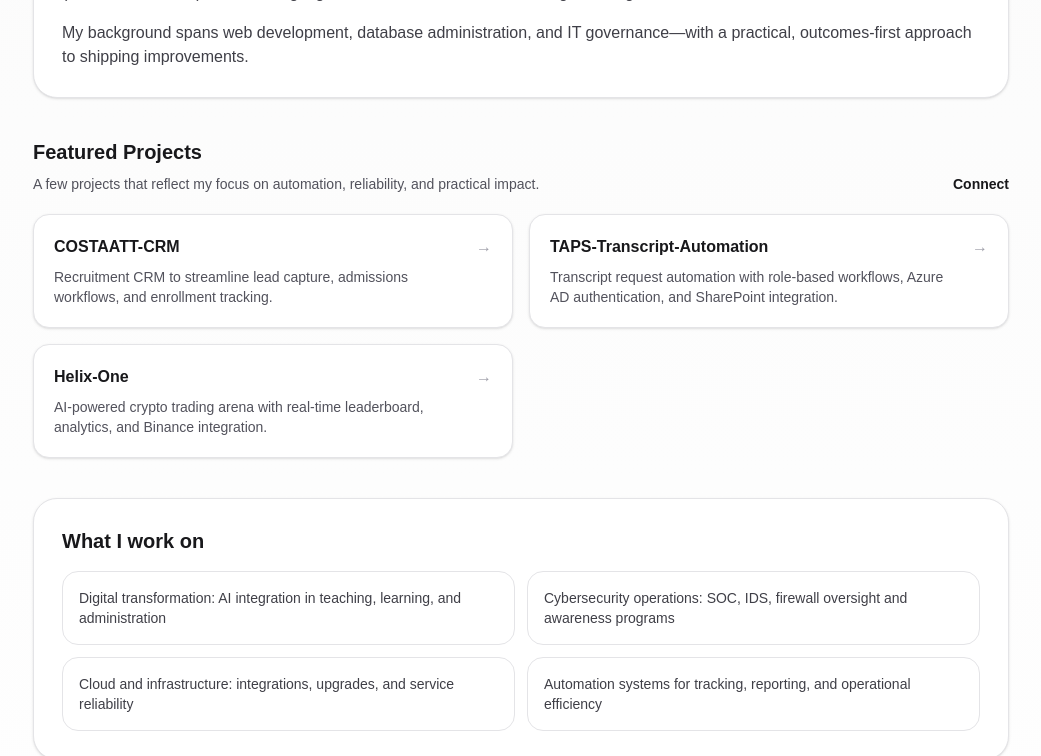
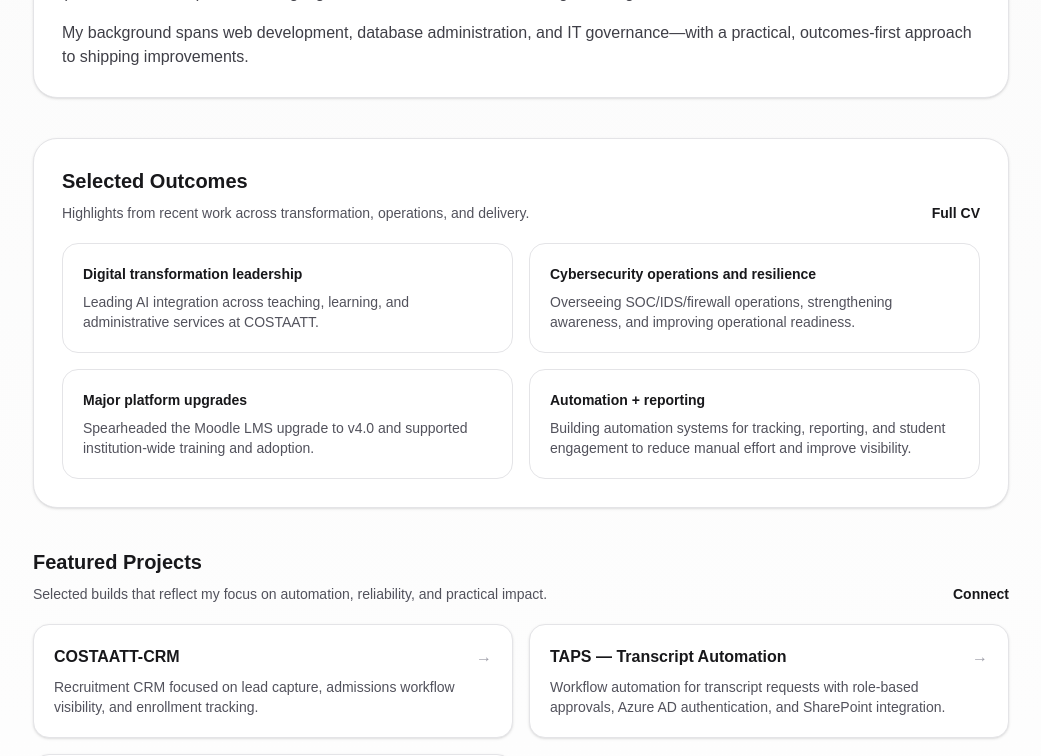
Before and after one commit to ZeroZenx/darren-headley-personal-site, a Next.js app: page / in a window 1280 px wide. Shown: the part 600-1356 px from the top of the page, without its empty margins (119-1160 px from the left). Built offline with nearby package versions, Linux system fonts and the light colour scheme.

Commit message:
Add outcomes section and refine project messaging

```diff
--- a/src/app/page.tsx
+++ b/src/app/page.tsx
@@ -11,23 +11,46 @@ const PROFILE = {
   cvHref: "/darren-headley-cv-2025.pdf",
 };
 
+const OUTCOMES = [
+  {
+    title: "Digital transformation leadership",
+    detail:
+      "Leading AI integration across teaching, learning, and administrative services at COSTAATT.",
+  },
+  {
+    title: "Cybersecurity operations and resilience",
+    detail:
+      "Overseeing SOC/IDS/firewall operations, strengthening awareness, and improving operational readiness.",
+  },
+  {
+    title: "Major platform upgrades",
+    detail:
+      "Spearheaded the Moodle LMS upgrade to v4.0 and supported institution-wide training and adoption.",
+  },
+  {
+    title: "Automation + reporting",
+    detail:
+      "Building automation systems for tracking, reporting, and student engagement to reduce manual effort and improve visibility.",
+  },
+] as const;
+
 const PROJECTS = [
   {
     name: "COSTAATT-CRM",
     description:
-      "Recruitment CRM to streamline lead capture, admissions workflows, and enrollment tracking.",
+      "Recruitment CRM focused on lead capture, admissions workflow visibility, and enrollment tracking.",
     href: "https://github.com/ZeroZenx/COSTAATT-CRM",
   },
   {
-    name: "TAPS-Transcript-Automation",
+    name: "TAPS — Transcript Automation",
     description:
-      "Transcript request automation with role-based workflows, Azure AD authentication, and SharePoint integration.",
+      "Workflow automation for transcript requests with role-based approvals, Azure AD authentication, and SharePoint integration.",
     href: "https://github.com/ZeroZenx/TAPS-Transcript-Automation",
   },
   {
     name: "Helix-One",
     description:
-      "AI-powered crypto trading arena with real-time leaderboard, analytics, and Binance integration.",
+      "Real-time analytics and competitive trading arena with leaderboard, strategy insights, and exchange integration.",
     href: "https://github.com/ZeroZenx/Helix-One",
   },
 ] as const;
@@ -122,12 +145,45 @@ export default function Home() {
           </div>
         </section>
 
+        <section className="mt-10 rounded-3xl border border-zinc-200 bg-white p-7 shadow-sm dark:border-zinc-800 dark:bg-zinc-950">
+          <div className="flex items-end justify-between gap-4">
+            <div>
+              <h2 className="text-xl font-semibold">Selected Outcomes</h2>
+              <p className="mt-2 text-sm text-zinc-600 dark:text-zinc-400">
+                Highlights from recent work across transformation, operations, and delivery.
+              </p>
+            </div>
+            <a
+              className="text-sm font-semibold text-zinc-900 underline-offset-4 hover:underline dark:text-zinc-50"
+              href={PROFILE.cvHref}
+              target="_blank"
+              rel="noreferrer"
+            >
+              Full CV
+            </a>
+          </div>
+
+          <div className="mt-5 grid gap-4 sm:grid-cols-2">
+            {OUTCOMES.map((o) => (
+              <div
+                key={o.title}
+                className="rounded-2xl border border-zinc-200 bg-white p-5 dark:border-zinc-800 dark:bg-zinc-950"
+              >
+                <p className="text-sm font-semibold">{o.title}</p>
+                <p className="mt-2 text-sm text-zinc-600 dark:text-zinc-400">
+                  {o.detail}
+                </p>
+              </div>
+            ))}
+          </div>
+        </section>
+
         <section className="mt-10">
           <div className="flex items-end justify-between gap-4">
             <div>
               <h2 className="text-xl font-semibold">Featured Projects</h2>
               <p className="mt-2 text-sm text-zinc-600 dark:text-zinc-400">
-                A few projects that reflect my focus on automation, reliability,
+                Selected builds that reflect my focus on automation, reliability,
                 and practical impact.
               </p>
             </div>
```
